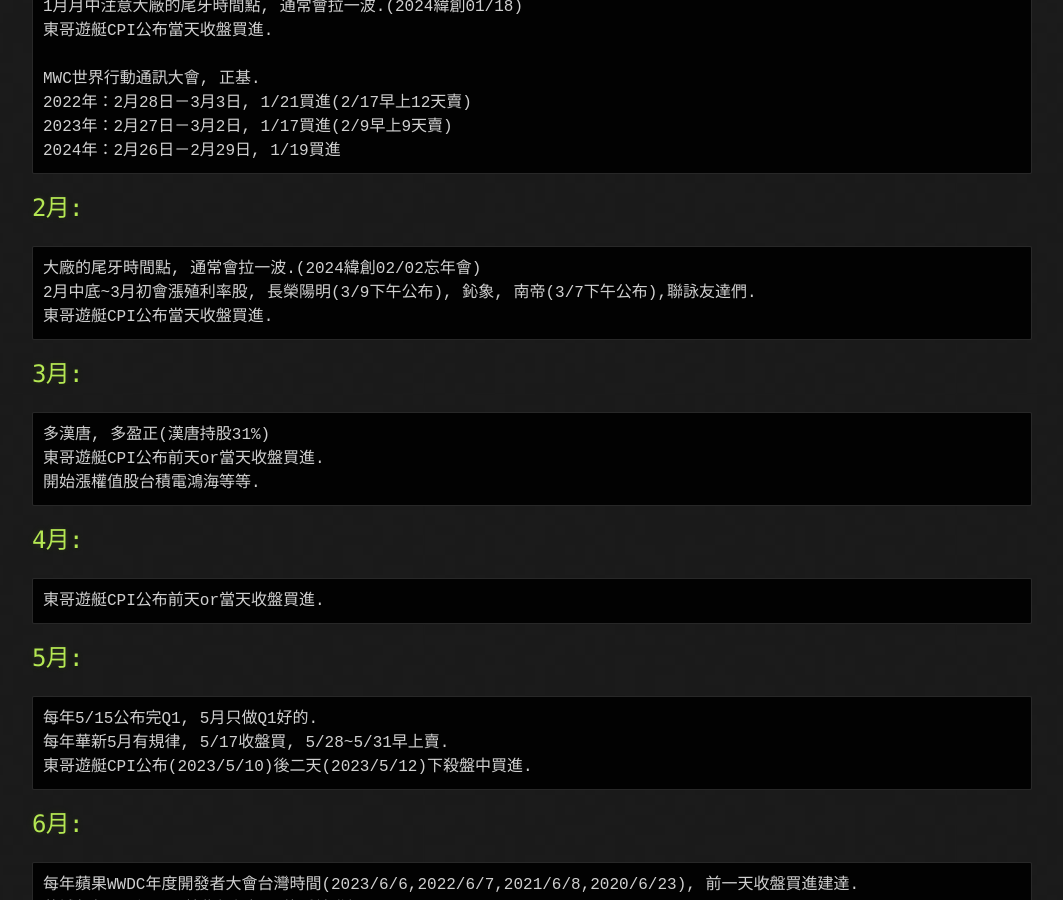
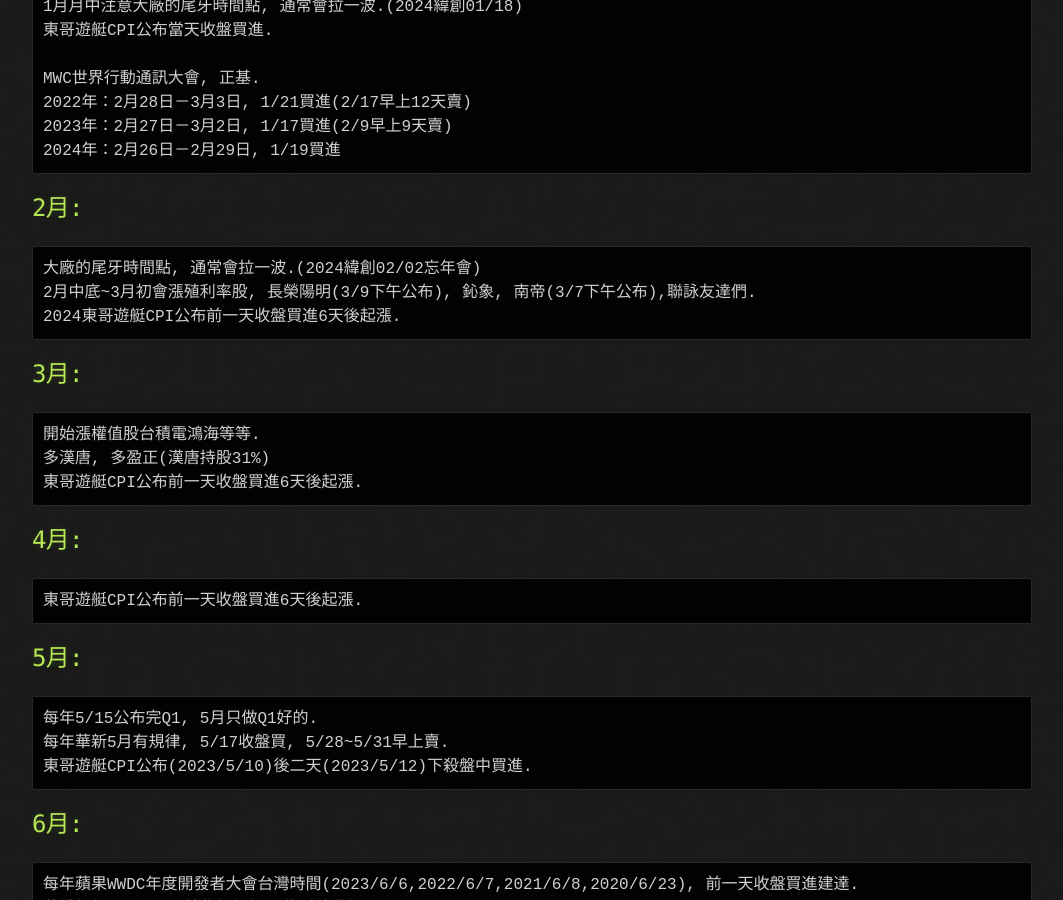
Before and after one commit to lepg5487/Stock_God, a Jekyll site: the page built from experience.md, in a window 1280 px wide and 900 px high, scrolled down 670 px. Shown: the whole window, without its empty margins (108-1171 px from the left). Built offline with Jekyll 4.4.1, drawn with Linux system fonts in a browser that asks for light colours; our own code applies the rules of GitHub Pages for plain Markdown files.

Commit message:
Update experience.md

````diff
--- a/experience.md
+++ b/experience.md
@@ -28,17 +28,17 @@
 ```
 大廠的尾牙時間點, 通常會拉一波.(2024緯創02/02忘年會)
 2月中底~3月初會漲殖利率股, 長榮陽明(3/9下午公布), 鈊象, 南帝(3/7下午公布),聯詠友達們.
-東哥遊艇CPI公布當天收盤買進.
+2024東哥遊艇CPI公布前一天收盤買進6天後起漲.
 ```
 ## 3月:
 ```
+開始漲權值股台積電鴻海等等.
 多漢唐, 多盈正(漢唐持股31%)
-東哥遊艇CPI公布前天or當天收盤買進.
-開始漲權值股台積電鴻海等等.
+東哥遊艇CPI公布前一天收盤買進6天後起漲.
 ```
 ## 4月:
 ```
-東哥遊艇CPI公布前天or當天收盤買進.
+東哥遊艇CPI公布前一天收盤買進6天後起漲.
 ```
 ## 5月:
 ```
````
